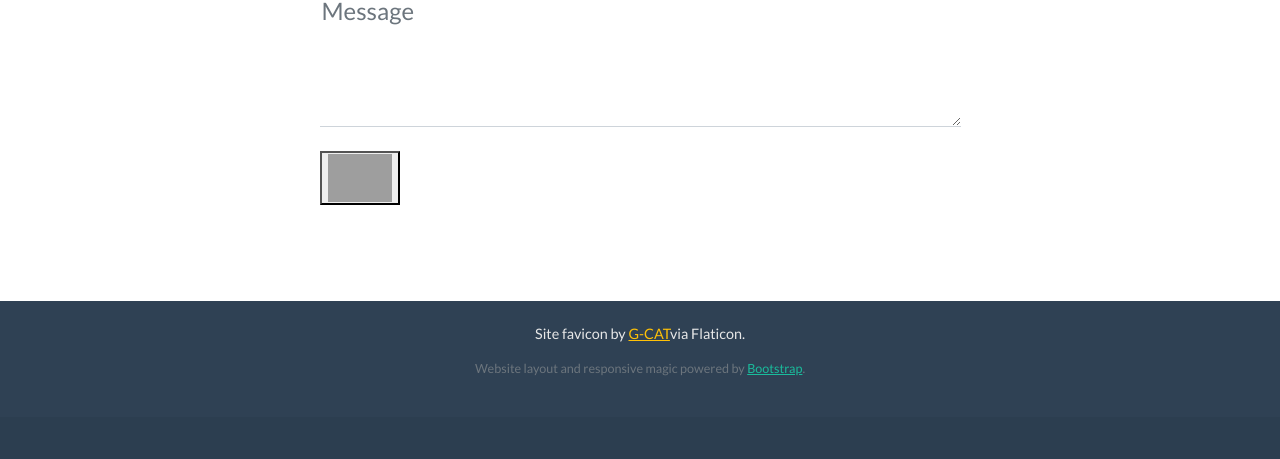
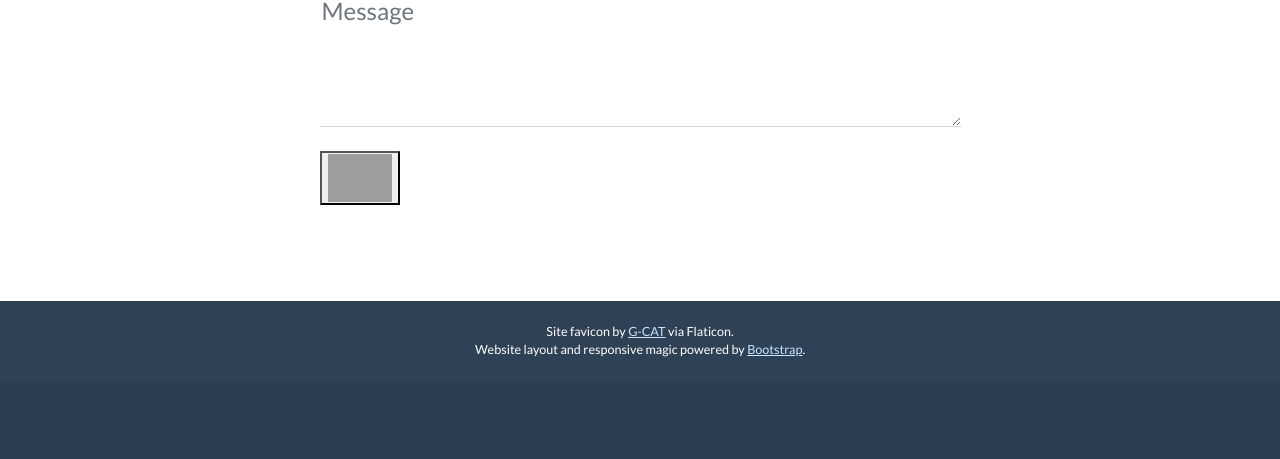
Before and after one commit to mikhala99/black-cats-appreciation-society, a plain HTML site: page index.html in a window 1280 px wide. Shown: the part 6068-6527 px from the top of the page. Drawn offline with nearby package versions, Linux system fonts and the light colour scheme; grey boxes are pictures that could not be loaded.

Commit message:
Update index.html

```diff
--- a/index.html
+++ b/index.html
@@ -615,13 +615,13 @@
             </div>
         </div>
     </div>
-                            <!-- Footnote "Credits" Section-->
-                            <section id="credits" style="background-color: #2f4154; color: #e8e8e8; padding: 1.5em 1em; font-size: 0.9em;">
-                                <div class="container text-center">
-                                    <p>Site favicon by <a href="https://www.flaticon.com/free-icons/kitty" title="kitty icons" target="_blank" rel="noopener noreferrer" style="color: #ffc107;">G-CAT</a>via Flaticon.</p>
-                                    <p class="small text-muted text-center">Website layout and responsive magic powered by <a href="https://getbootstrap.com/" target="_blank" rel="noopener">Bootstrap</a>.</p>
-                                </div>
-                            </section>
+<!-- Footnote "Credits" Section-->
+    <section id="credits" style="background-color: #2f4154; color: #e8e8e8; padding: 1.5em 1em; font-size: 0.9em;">
+        <div class="text-center text-white small">
+            Site favicon by <a href="https://www.flaticon.com/free-icons/kitty" target="_blank" rel="noopener" style="color: #cce4ff;">G-CAT</a> via Flaticon.<br>
+            Website layout and responsive magic powered by <a href="https://getbootstrap.com/" target="_blank" rel="noopener" style="color: #cce4ff;">Bootstrap</a>.
+        </div>
+    </section>
     <!-- Footer-->
     <footer class="footer text-center">
         <div class="container">
```
